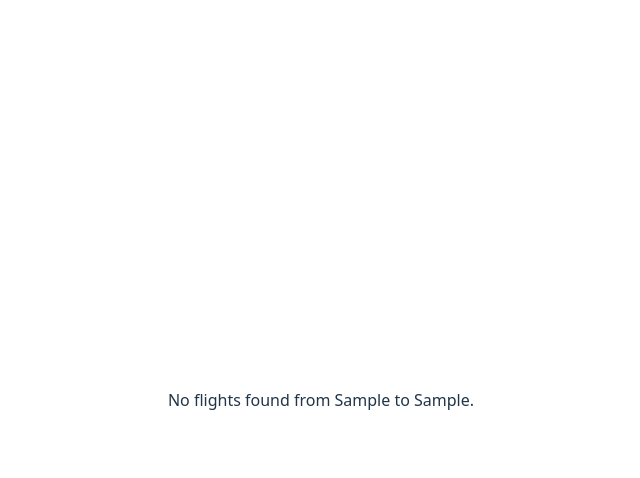
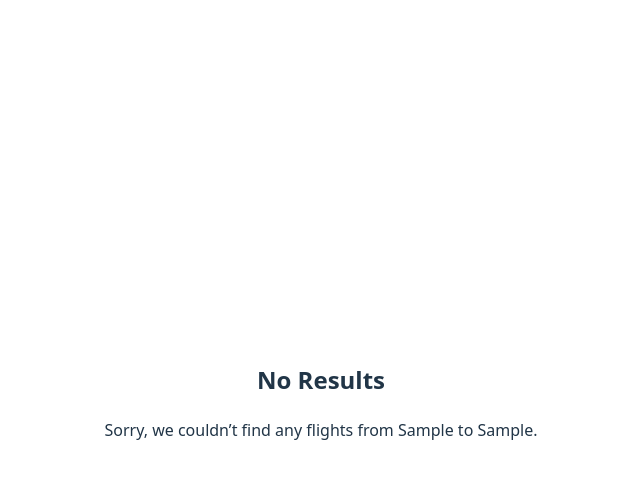
Before and after one commit to KSyrak/flights, a React (Vite) app: page / in a window 1280 px wide. Both pictures are taken after typing "Sample", "Sample" into the empty fields and a click on the button "Search Flights". Shown: the top 478 px of the page, without its empty margins (319-959 px from the left). Built offline with nearby package versions, Linux system fonts and the light colour scheme.

Commit message:
Handle No Results

```diff
--- /dev/null
+++ b/src/components/NoResults.jsx
@@ -0,0 +1,8 @@
+export default function NoResults({ from, to }) {
+    return (
+        <div>
+            <h2>No Results</h2>
+            <p>Sorry, we couldn’t find any flights from {from} to {to}.</p>
+        </div>
+    );
+}
--- a/src/pages/Results.jsx
+++ b/src/pages/Results.jsx
@@ -1,6 +1,7 @@
 import { useSearchParams } from 'react-router-dom';
 import { useEffect, useState } from 'react';
 import FlightList from '../components/FlightList';
+import NoResults from '../components/NoResults';
 
 export default function Results() {
     const [searchParams] = useSearchParams();
@@ -22,7 +23,7 @@ export default function Results() {
             });
     }, [from, to]);
     if (isLoading) return <p>Loading flights...</p>;
-    if (flights.length === 0) return <p>No flights found from {from} to {to}.</p>;
+    if (flights.length === 0) return <NoResults from={from} to={to} /> ;
     return (
         <div>
             <h2>Flights from {from} to {to}</h2>
```
